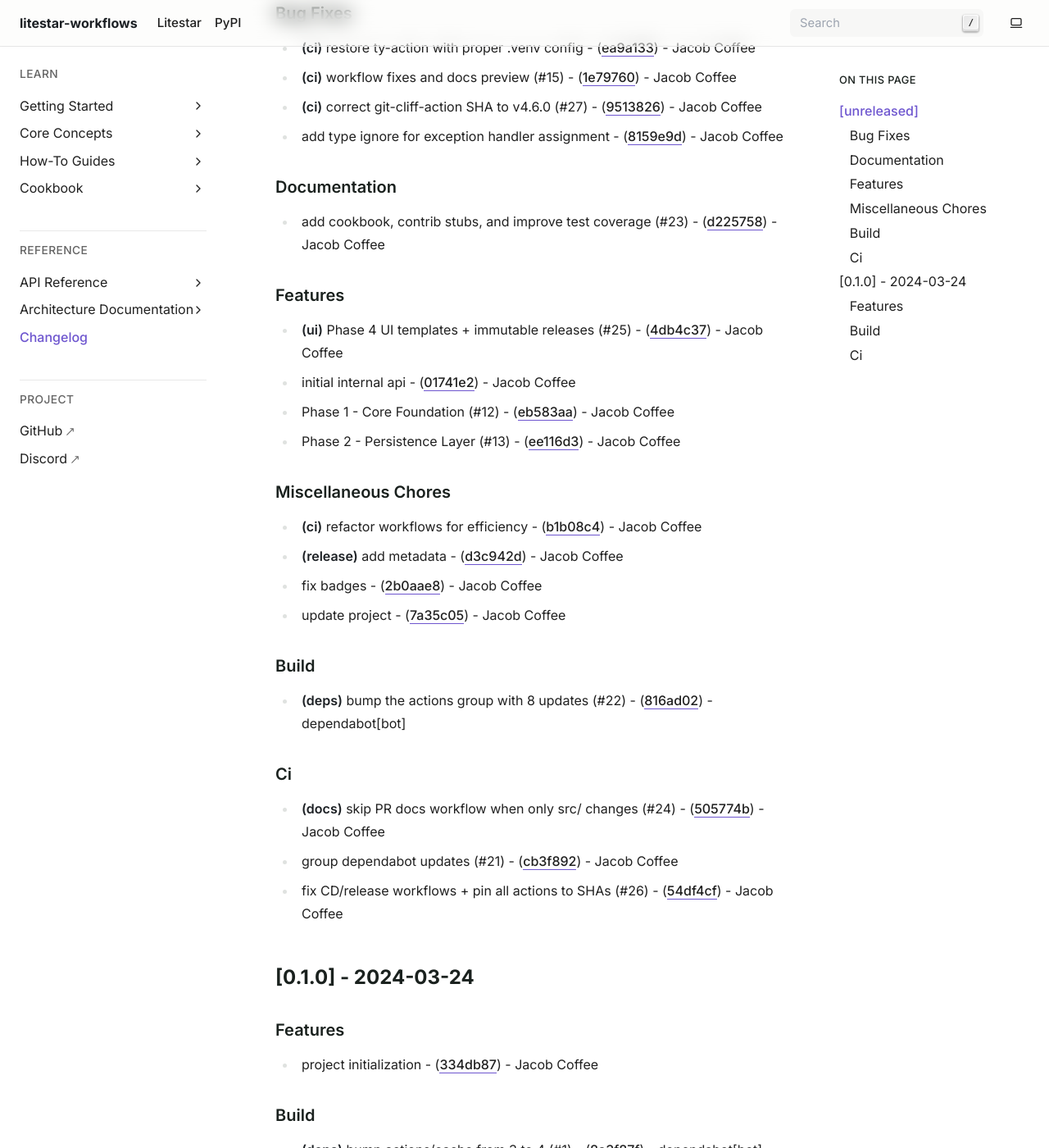
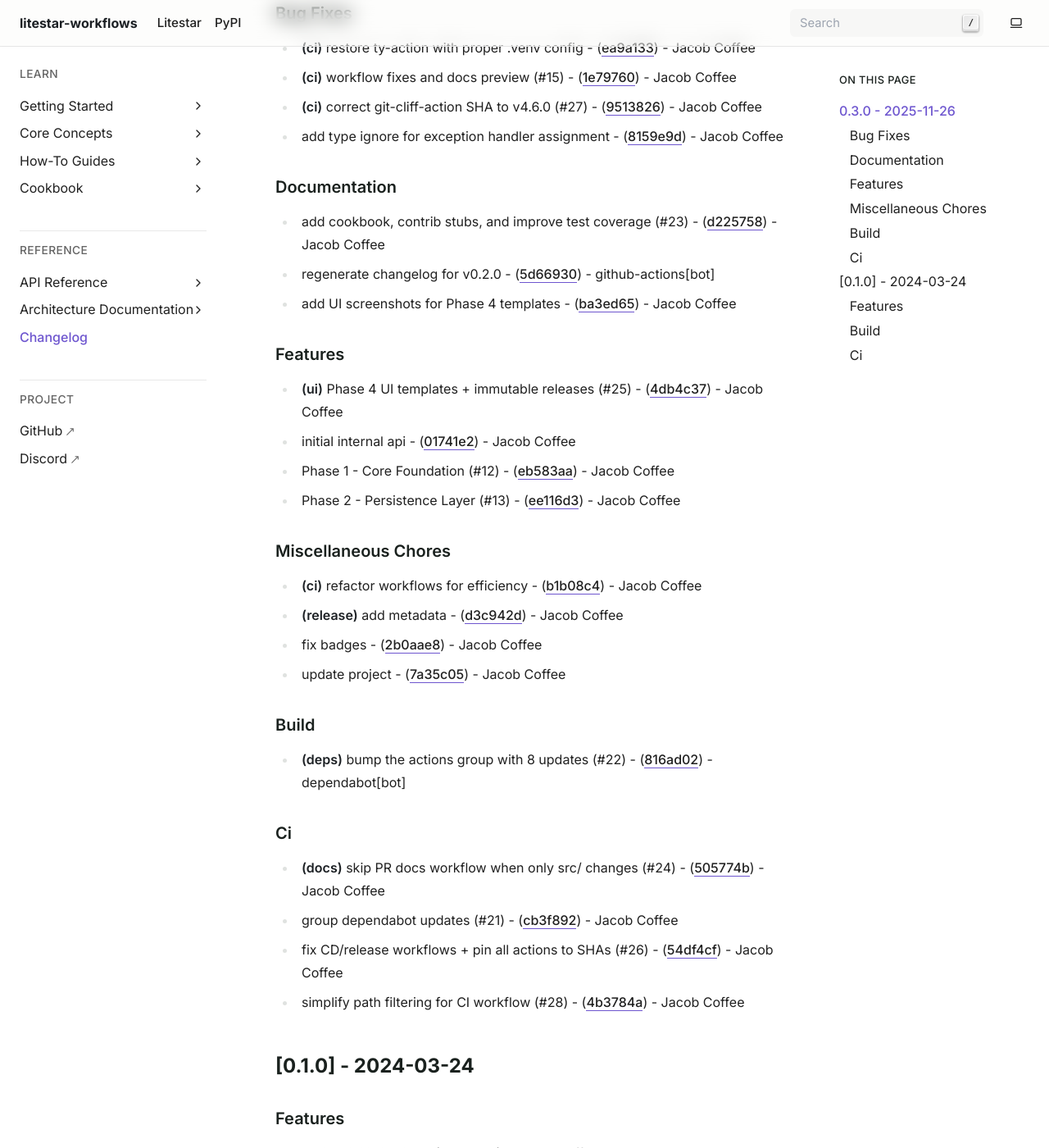
Before and after one commit to JacobCoffee/litestar-workflows, a Sphinx documentation site: the page built from docs/changelog.md, in a window 1280 px wide and 1400 px high, scrolled down 300 px. Shown: the whole window at 82% size. Built offline with Sphinx 7.4.7, drawn with Linux system fonts in a browser that asks for light colours; some of the changed text lies outside the part shown.

Commit message:
docs: regenerate changelog for v0.3.0

```diff
--- a/docs/changelog.md
+++ b/docs/changelog.md
@@ -2,7 +2,7 @@
 
 All notable changes to this project will be documented in this file.
 
-## [unreleased]
+## [0.3.0](https://github.com/JacobCoffee/litestar-workflows/compare/v0.1.0..v0.3.0) - 2025-11-26
 
 
 ### Bug Fixes
@@ -18,6 +18,10 @@ All notable changes to this project will be documented in this file.
 
 
 - add cookbook, contrib stubs, and improve test coverage (#23) - ([d225758](https://github.com/JacobCoffee/litestar-workflows/commit/d2257581ef1ac525aabf8d677d478d5ef96aec75)) - Jacob Coffee
+
+- regenerate changelog for v0.2.0 - ([5d66930](https://github.com/JacobCoffee/litestar-workflows/commit/5d669300d3d2ecacd370f3c2f00e02cd5cd9a294)) - github-actions[bot]
+
+- add UI screenshots for Phase 4 templates - ([ba3ed65](https://github.com/JacobCoffee/litestar-workflows/commit/ba3ed65dde1f50d04422b1cf6976bc0efaca136e)) - Jacob Coffee
 
 
 ### Features
@@ -53,6 +57,8 @@ All notable changes to this project will be documented in this file.
 - group dependabot updates (#21) - ([cb3f892](https://github.com/JacobCoffee/litestar-workflows/commit/cb3f892043098858c4e7dcd7e8f2826fb23002c2)) - Jacob Coffee
 
 - fix CD/release workflows + pin all actions to SHAs (#26) - ([54df4cf](https://github.com/JacobCoffee/litestar-workflows/commit/54df4cff4d72b3b980229206f847ef1d78b7405e)) - Jacob Coffee
+
+- simplify path filtering for CI workflow (#28) - ([4b3784a](https://github.com/JacobCoffee/litestar-workflows/commit/4b3784ade4b65241d9df5685d26757f68ba68813)) - Jacob Coffee
 ## [0.1.0] - 2024-03-24
 
 
```
